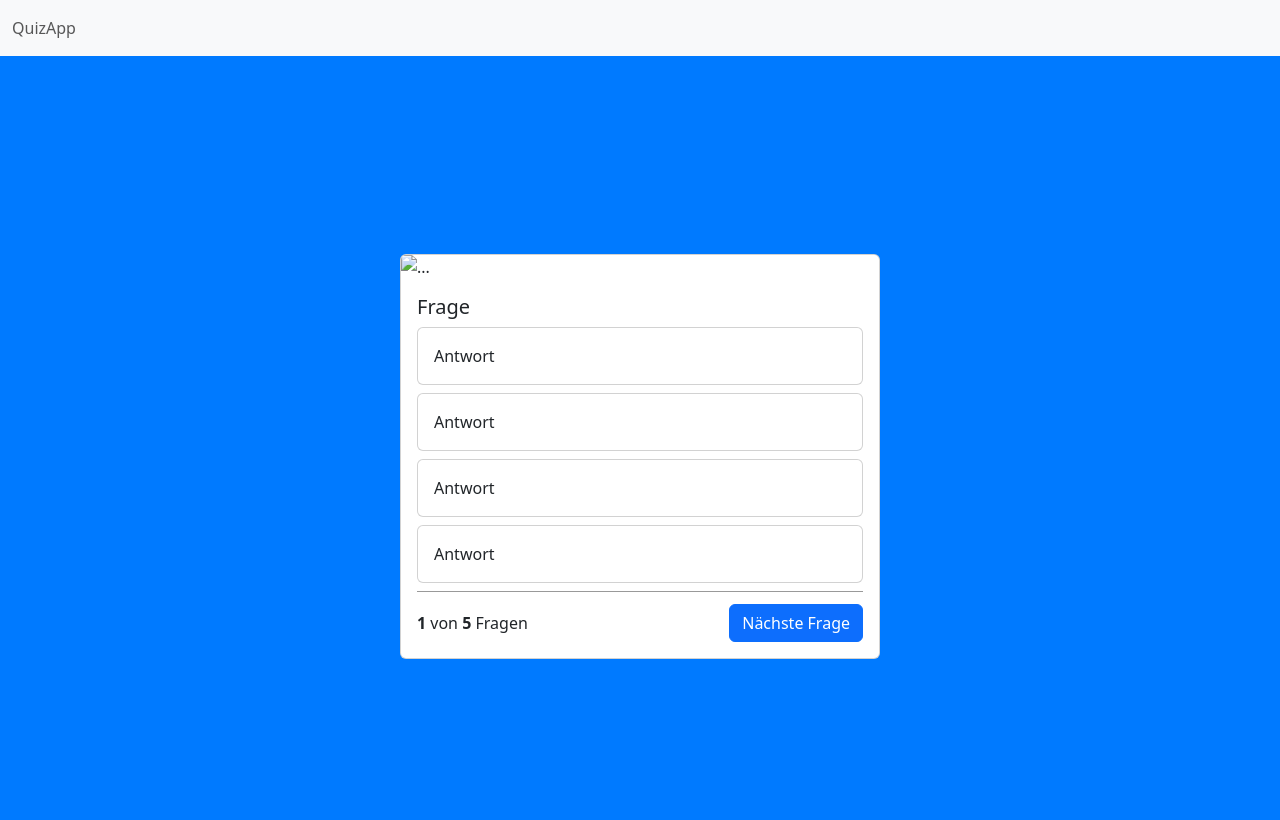
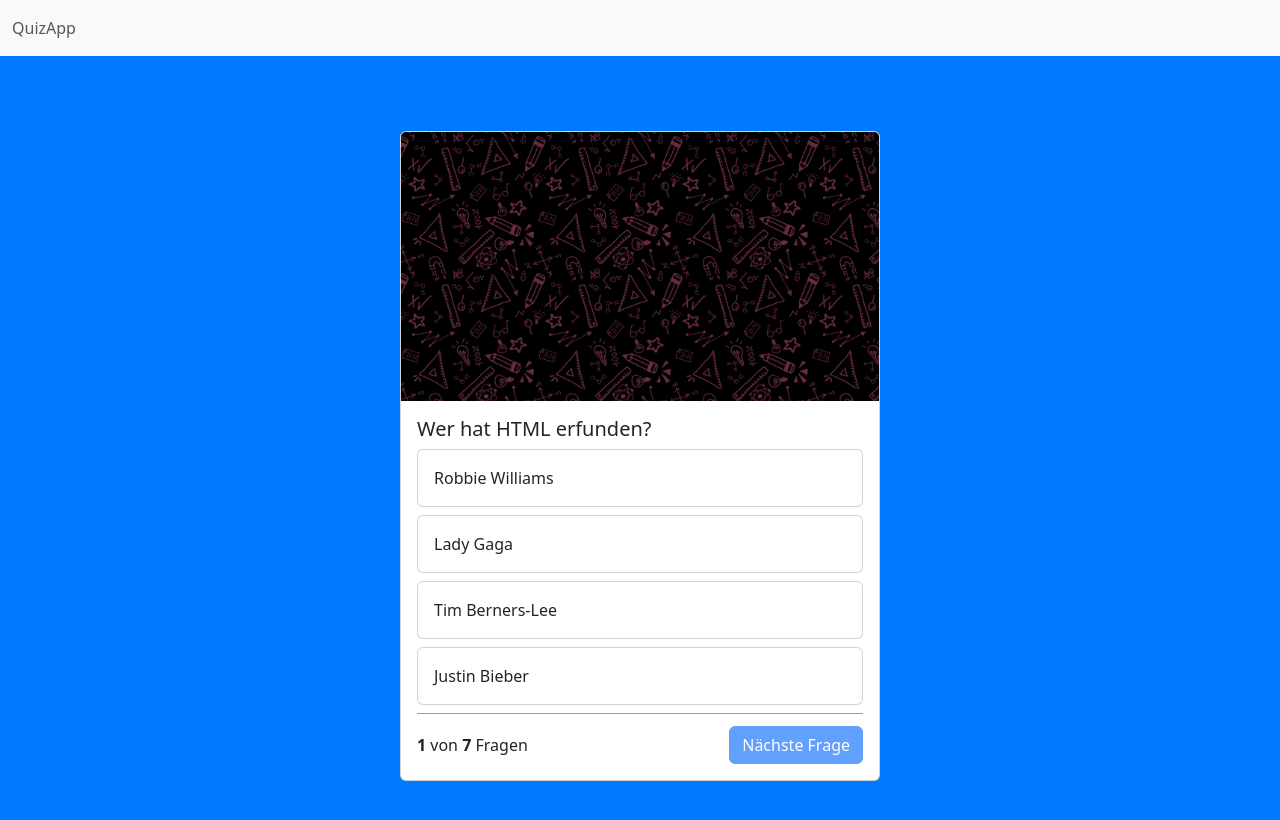
Before and after one commit to DominikWiese/Quiz-App, a plain HTML site: page index.html in a window 1280 px wide. Drawn offline with nearby package versions, Linux system fonts and the light colour scheme.

Commit message:
js and json added

```diff
--- a/index.html
+++ b/index.html
@@ -19,7 +19,7 @@
 
 </head>
 
-<body>
+<body onload="init()">
 
 
 
@@ -31,39 +31,39 @@
 
     <div class="container">
         <div class="card quiz-card">
-            <img src="..." class="card-img-top" alt="...">
+            <img src="./img/bg.jpg" class="card-img-top" alt="...">
             <div class="card-body">
-                <h5 class="card-title">Frage</h5>
-                <div class="card mb-2">
-                    <div class="card-body">
+                <h5 class="card-title" id="questiontext">Frage</h5>
+                <div class="card mb-2  quiz-answer" onclick="answer('answer_1')">
+                    <div class="card-body" id="answer_1">
                         Antwort
                     </div>
                 </div>
 
-                <div class="card mb-2">
-                    <div class="card-body">
+                <div class="card mb-2 quiz-answer" onclick="answer('answer_2')">
+                    <div class="card-body" id="answer_2">
                         Antwort
                     </div>
                 </div>
 
-                <div class="card mb-2">
-                    <div class="card-body">
+                <div class="card mb-2 quiz-answer" onclick="answer('answer_3')">
+                    <div class="card-body" id="answer_3">
                         Antwort
                     </div>
                 </div>
 
-                <div class="card mb-2">
-                    <div class="card-body">
+                <div class="card mb-2 quiz-answer" onclick="answer('answer_4')">
+                    <div class="card-body" id="answer_4">
                         Antwort
                     </div>
                 </div>
 
                 <div class="question-footer">
                     <span>
-                        <b>1</b> von <b>5</b> Fragen
+                        <b>1</b> von <b id="all-questions">5</b> Fragen
                     </span>
 
-                    <button class="btn btn-primary">Nächste Frage</button>
+                    <button class="btn btn-primary" id="next-button" disabled>Nächste Frage</button>
                 </div>
             </div>
         </div>
--- a/script.js
+++ b/script.js
@@ -0,0 +1,96 @@
+let questions = [
+    {
+        "question": "Wer hat HTML erfunden?",
+        "answer_1": "Robbie Williams",
+        "answer_2": "Lady Gaga",
+        "answer_3": "Tim Berners-Lee",
+        "answer_4": "Justin Bieber",
+        "right_answer": 3
+    },
+    {
+        "question": "Frage",
+        "answer_1": "Antwort",
+        "answer_2": "Antwort",
+        "answer_3": "Antwort",
+        "answer_4": "Antwort",
+        "right_answer": 3
+    },
+    {
+        "question": "Frage",
+        "answer_1": "Antwort",
+        "answer_2": "Antwort",
+        "answer_3": "Antwort",
+        "answer_4": "Antwort",
+        "right_answer": 3
+    },
+    {
+        "question": "Frage",
+        "answer_1": "Antwort",
+        "answer_2": "Antwort",
+        "answer_3": "Antwort",
+        "answer_4": "Antwort",
+        "right_answer": 3
+    },
+    {
+        "question": "Frage",
+        "answer_1": "Antwort",
+        "answer_2": "Antwort",
+        "answer_3": "Antwort",
+        "answer_4": "Antwort",
+        "right_answer": 3
+    },
+    {
+        "question": "Frage",
+        "answer_1": "Antwort",
+        "answer_2": "Antwort",
+        "answer_3": "Antwort",
+        "answer_4": "Antwort",
+        "right_answer": 3
+    },
+    {
+        "question": "Frage",
+        "answer_1": "Antwort",
+        "answer_2": "Antwort",
+        "answer_3": "Antwort",
+        "answer_4": "Antwort",
+        "right_answer": 3
+    },
+];
+
+
+let currentQuestion = 0;
+
+
+function init() {
+    document.getElementById('all-questions').innerHTML = questions.length;
+
+    showQuestion();
+}
+
+function showQuestion() {
+    let question = questions[currentQuestion];
+
+    document.getElementById('questiontext').innerHTML = question['question'];
+    document.getElementById('answer_1').innerHTML = question['answer_1'];
+    document.getElementById('answer_2').innerHTML = question['answer_2'];
+    document.getElementById('answer_3').innerHTML = question['answer_3'];
+    document.getElementById('answer_4').innerHTML = question['answer_4'];
+}
+
+function answer(selection) {
+    let question = questions[currentQuestion];
+    let selectedQuestionNumber = selection.slice(-1);
+
+    let idOfRightAnswer = `answer_${question['right_answer']}`;
+
+    if(selectedQuestionNumber == question['right_answer']) {
+        document.getElementById(selection).parentNode.classList.add('bg-success');
+
+    } else {
+        document.getElementById(selection).parentNode.classList.add('bg-danger');
+        document.getElementById(idOfRightAnswer).parentNode.classList.add('bg-success');
+
+    }
+
+    document.getElementById('next-button').disabled = false;
+}
--- a/style.css
+++ b/style.css
@@ -21,3 +21,12 @@ body {
     align-items: center;
     padding-top: 12px;
 }
+
+.quiz-answer:hover {
+    cursor: pointer;
+    background-color: rgba(0, 0, 0, 0.05);
+}
+
+.bg-success, .bg-danger {
+    color: white !important;
+}
```
Also changed, not shown: img/bg.jpg (added).
